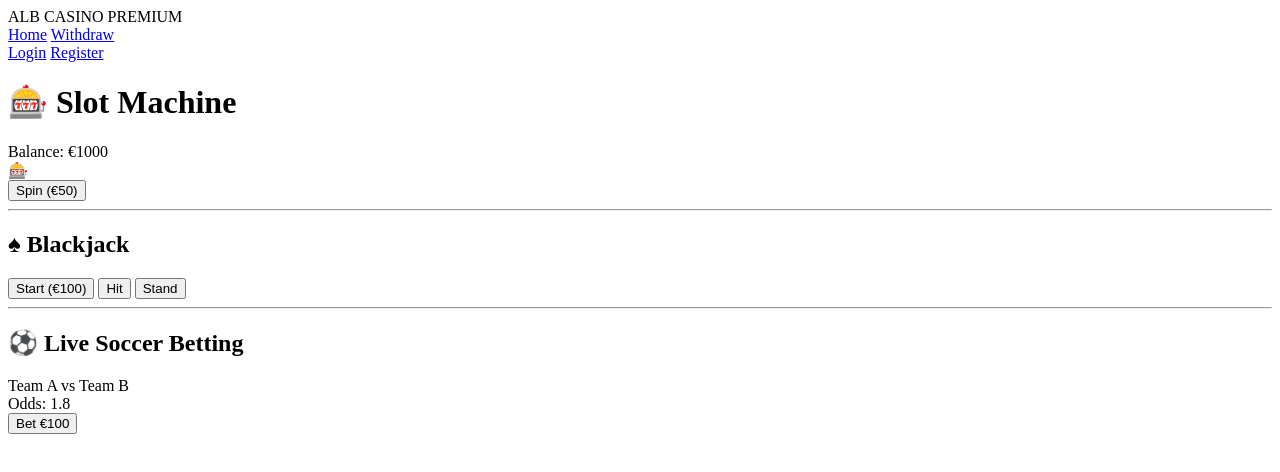
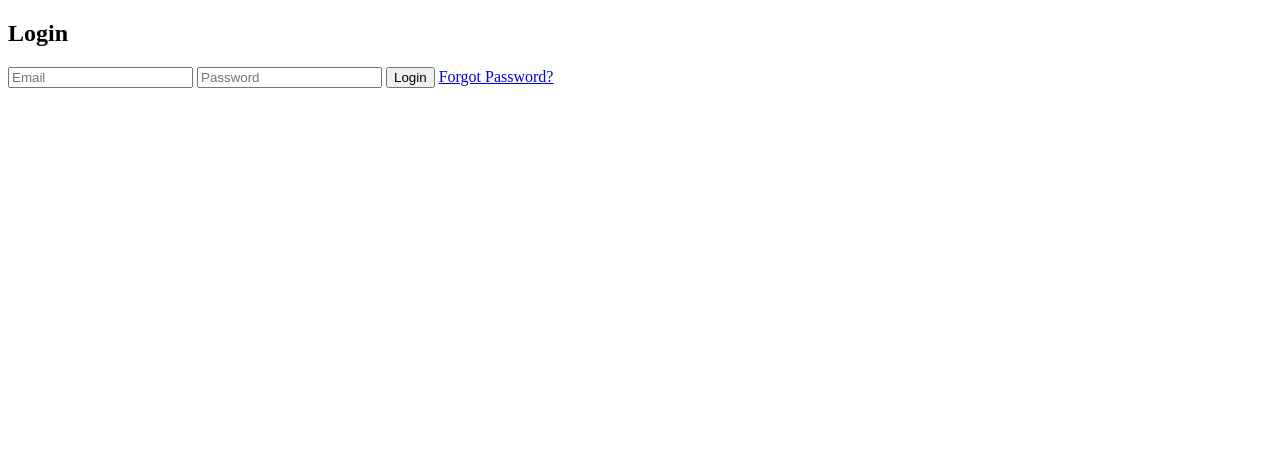
Before and after one commit to Anisshehu/royalcasino, a plain HTML site: page casino/login.html in a window 1280 px wide. Drawn offline with Linux system fonts and the light colour scheme; files that its build step writes are made by us from their sources; files whose address does not match are found by name.

Commit message:
Update login.html

```diff
--- a/casino/login.html
+++ b/casino/login.html
@@ -2,45 +2,17 @@
 <html>
 <head>
 <meta charset="UTF-8">
-<title>Alb Casino Premium</title>
+<title>Login</title>
 <link rel="stylesheet" href="assets/css/style.css">
 </head>
 <body>
-
-<header class="navbar">
-    <div class="logo">ALB CASINO PREMIUM</div>
-    <nav>
-        <a href="index.html">Home</a>
-        <a href="withdraw.html">Withdraw</a>
-    </nav>
-    <div>
-        <a href="login.html">Login</a>
-        <a href="register.html" class="register-btn">Register</a>
-    </div>
-</header>
-
-<h1>🎰 Slot Machine</h1>
-<div id="balance">Balance: €1000</div>
-<div id="slot">🎰</div>
-<button onclick="spin()">Spin (€50)</button>
-
-<hr>
-
-<h2>♠ Blackjack</h2>
-<div id="dealer"></div>
-<div id="player"></div>
-<div id="bjResult"></div>
-<button onclick="startBlackjack()">Start (€100)</button>
-<button onclick="hit()">Hit</button>
-<button onclick="stand()">Stand</button>
-
-<hr>
-
-<h2>⚽ Live Soccer Betting</h2>
-<div>Team A vs Team B</div>
-<div id="odds">Odds: 1.8</div>
-<button onclick="placeBet()">Bet €100</button>
-
+<div class="form-box">
+<h2>Login</h2>
+<input placeholder="Email">
+<input type="password" placeholder="Password">
+<button onclick="login()">Login</button>
+<a href="forgot.html">Forgot Password?</a>
+</div>
 <script src="assets/js/main.js"></script>
 </body>
 </html>
```
